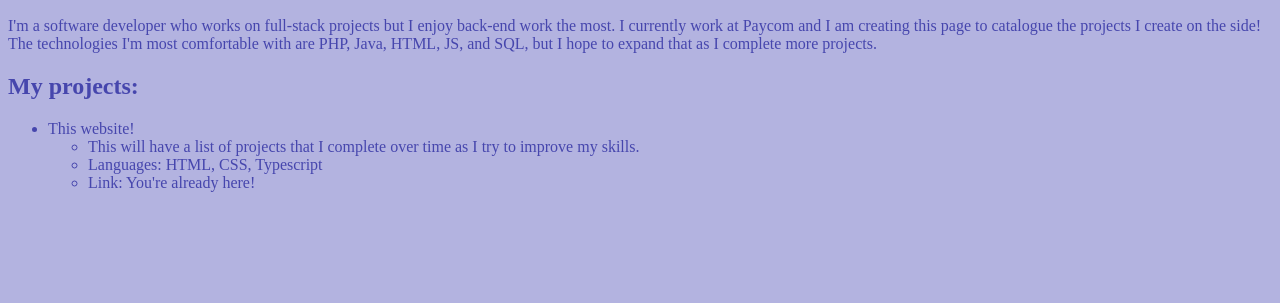
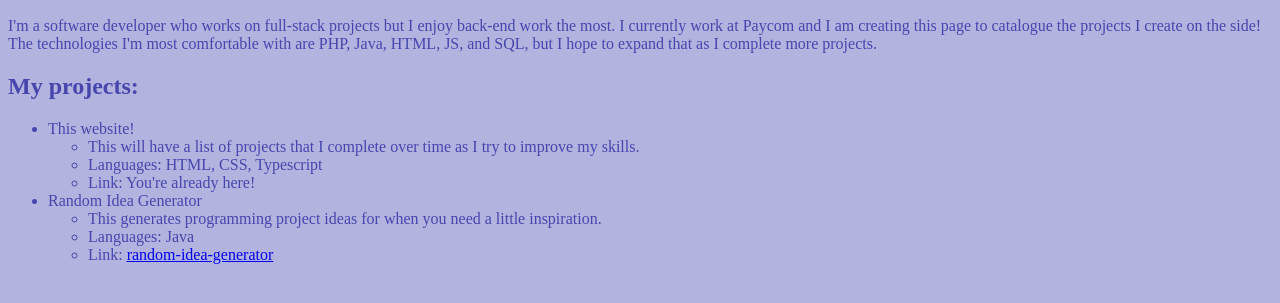
Before and after one commit to eli-evans149/dev-resume, a plain HTML site: page index.html in a window 1280 px wide. Shown: the part 139-442 px from the top of the page. Drawn offline with nearby package versions, Linux system fonts and the light colour scheme.

Commit message:
Add Random Idea Generator

```diff
--- a/index.html
+++ b/index.html
@@ -18,6 +18,20 @@
             </li>
         </ul>
     </li>
+    <li>
+        Random Idea Generator
+        <ul>
+            <li>
+                This generates programming project ideas for when you need a little inspiration.
+            </li>
+            <li>
+                Languages: Java
+            </li>
+            <li>
+                Link: <a href="https://github.com/eli-evans149/random-idea-generator">random-idea-generator</a>
+            </li>
+        </ul>
+    </li>
 </ul>
 <link rel="stylesheet" type="text/css" href="index.css" />
 <script src="https://ajax.googleapis.com/ajax/libs/jquery/3.7.1/jquery.min.js"></script>
```
